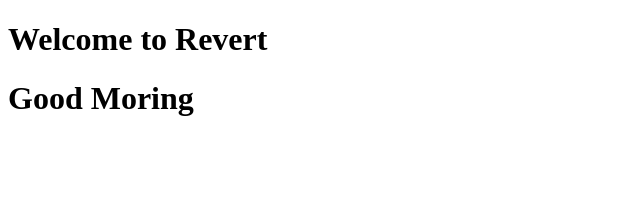
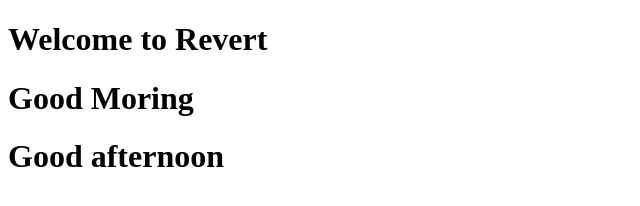
Before and after one commit to cjcnkolhe/mypractice, a plain HTML site: page index.html in a window 1280 px wide. Shown: the whole page, without its empty margins (0-640 px from the left). Drawn offline with Linux system fonts and the light colour scheme.

Commit message:
second commit

```diff
--- a/index.html
+++ b/index.html
@@ -9,5 +9,6 @@
 
     <h1>Welcome to Revert</h1>
     <h1>Good Moring</h1>
+    <h1>Good afternoon</h1>
 </body>
 </html>
```
